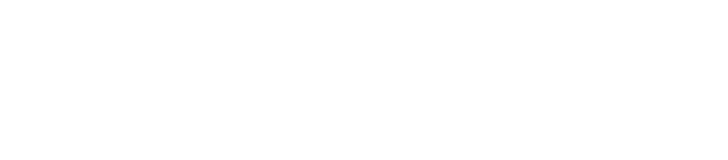
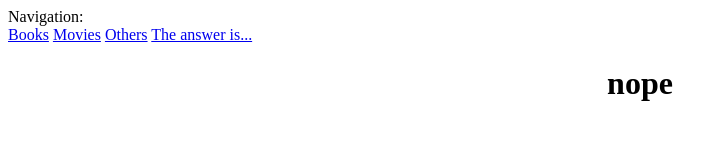
Before and after one commit to bkam03/angular_demo, a website: page public/index.html in a window 1280 px wide. Shown: the whole page, without its empty margins (0-728 px from the left). Drawn offline with nearby package versions, Linux system fonts and the light colour scheme; some packages are replaced by stand-ins of ours.

Commit message:
finalized

```diff
--- a/public/index.html
+++ b/public/index.html
@@ -7,6 +7,14 @@
   <base href="/">
 </head>
   <body ng-app="myApp">
+
+  <div>
+    Navigation: <br>
+    <a ng-href="/books">Books</a>
+    <a ng-href="/movies">Movies</a>
+    <a ng-href="/others">Others</a>
+    <a ng-href="/alsdfjlkasjdf">The answer is...</a>
+  </div>
 
     <ng-view></ng-view>
 <!-- WHERE DIFFERENT VIEWS APPEAR -->
--- a/public/js/myApp.js
+++ b/public/js/myApp.js
@@ -26,6 +26,9 @@ angular.module('myApp')
       .when( '/others', {
         templateUrl: 'others.html',
         controller: 'othersController'
+      } )
+      .otherwise( {
+        template: '<h1><center>nope</center></h1>'
       } );
 
       $locationProvider.html5Mode(true);
```
